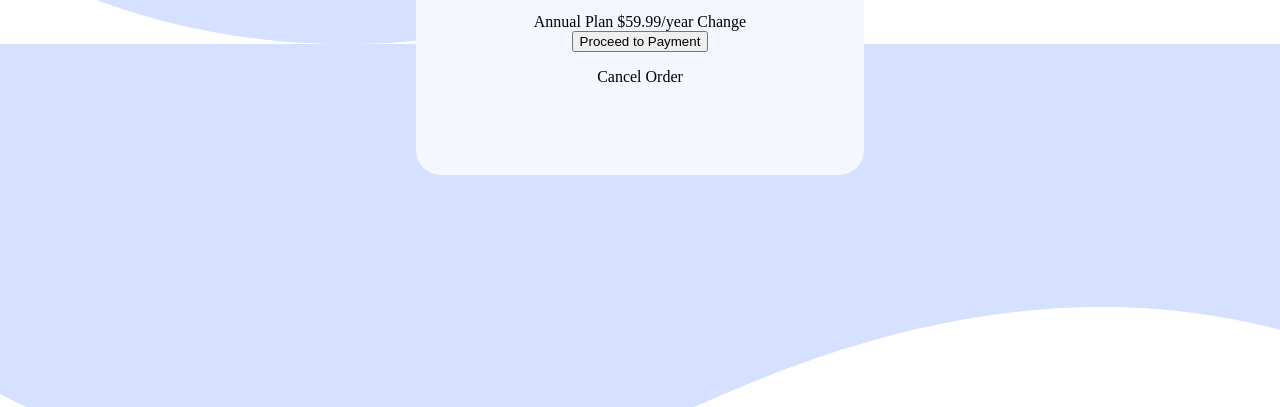
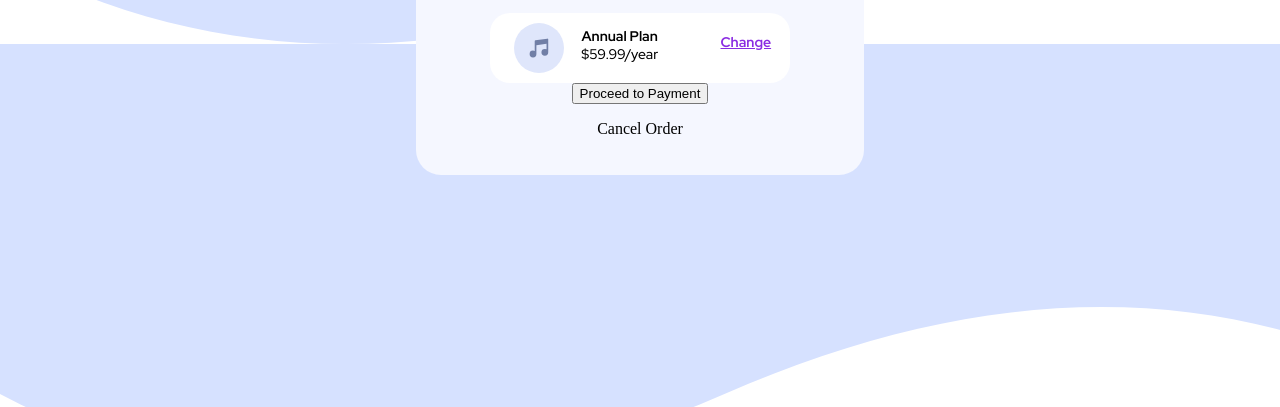
Before and after one commit to Emanuele2794/order-summary-component-main, a plain HTML site: page index.html in a window 1280 px wide. Shown: the part 393-800 px from the top of the page. Drawn offline with Linux system fonts and the light colour scheme.

Commit message:
aggiunto stile annual plan

```diff
--- a/index.html
+++ b/index.html
@@ -30,8 +30,13 @@
       <h1 class="card-title">Order Summary</h1>
       <p class="card-text">You can now listen to millions of songs, <br> audiobooks, and podcasts on any
         device <br> anywhere you like!</p>
-        <div class="annual-plan">Annual Plan
-          $59.99/year   Change</div>
+        <div class="annual-plan-box">
+
+            <img src="images/icon-music.svg"  class="icon-music" alt="">
+          <p class="annual-plan-text"><b>Annual Plan</b><br>$59.99/year</p>
+
+            <p class="change"><b>Change</b></p>
+        </div>
         <button type="button" class="btn btn-primary">Proceed to Payment</button>
         <p class="cancel-order">Cancel Order</p>
     </div>
--- a/style.css
+++ b/style.css
@@ -35,5 +35,39 @@ width: 28rem;
     font-size: 16px;
     font-weight: 500;
     color: hsl(224, 23%, 55%);
+}
+
+.annual-plan-box {
+    margin: auto;
+    width: 70%;
+    height: 70px;
+    background-color: white;
+    border-radius: 20px;
+    display: flex;
+    flex-direction: row;
+    justify-content: space-around;
 
 }
+
+.icon-music {
+    margin: 10px 5px 5px 5px;
+    height: 50px;
+    width: 50px;
+   }
+
+.annual-plan-text {
+    position: relative;
+    right: 25px;
+    font-family: 'Red Hat Display', sans-serif;
+    font-size: 14px;
+    font-weight: 500;
+}
+
+.change {
+    margin-top: 20px;
+    font-family: 'Red Hat Display', sans-serif;
+    font-size: 14px;
+    font-weight: 500;
+    color: blueviolet;
+    text-decoration: underline;
+}
```
